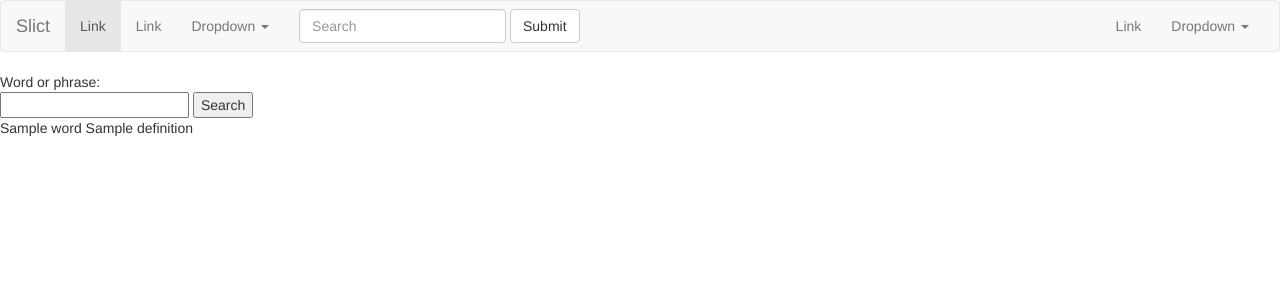
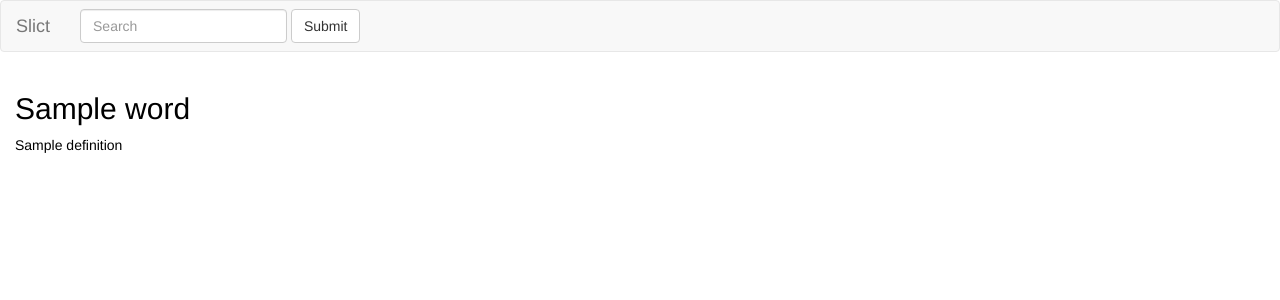
Before and after one commit to uglyboxer/slang, a Django app: template dict/templates/home.html in a window 1280 px wide. Shown: the top 300 px of the page. Run offline with Django 3.2, Linux system fonts and the light colour scheme; the template is opened without the code that fills it: most values are stand-ins (such as "Sample title", 1, 10 or a date in 2020); some libraries are stand-ins or nearby versions.

Commit message:
Add js reqs

```diff
--- a/dict/templates/base.html
+++ b/dict/templates/base.html
@@ -1,12 +1,10 @@
 <!DOCTYPE html>
-
 {% load staticfiles %}
-
 <html>
     <head>
         <title>{{ title }}</title>
         <link rel="stylesheet" href="//maxcdn.bootstrapcdn.com/bootstrap/3.2.0/css/bootstrap.min.css">
-<link href="{% static 'css/blog.css' %}" rel='stylesheet' />
+        <link href="{% static 'css/main.css' %}" rel='stylesheet' />
     </head>
     <body>
         <nav class="navbar navbar-default">
@@ -21,49 +19,21 @@
                     </button>
                     <a class="navbar-brand" href="#">Slict</a>
                 </div>
-
                 <!-- Collect the nav links, forms, and other content for toggling -->
                 <div class="collapse navbar-collapse" id="bs-example-navbar-collapse-1">
-      <ul class="nav navbar-nav">
-        <li class="active"><a href="#">Link <span class="sr-only">(current)</span></a></li>
-        <li><a href="#">Link</a></li>
-        <li class="dropdown">
-          <a href="#" class="dropdown-toggle" data-toggle="dropdown" role="button" aria-haspopup="true" aria-expanded="false">Dropdown <span class="caret"></span></a>
-          <ul class="dropdown-menu">
-            <li><a href="#">Action</a></li>
-            <li><a href="#">Another action</a></li>
-            <li><a href="#">Something else here</a></li>
-            <li role="separator" class="divider"></li>
-            <li><a href="#">Separated link</a></li>
-            <li role="separator" class="divider"></li>
-            <li><a href="#">One more separated link</a></li>
-          </ul>
-        </li>
-      </ul>
                     <form class="navbar-form navbar-left" role="search" action="/search/" method="get">
                         <div class="form-group">
                             <input name="q" type="text" class="form-control" placeholder="Search">
                         </div>
                         <button type="submit" class="btn btn-default">Submit</button>
+
                     </form>
-      <ul class="nav navbar-nav navbar-right">
-        <li><a href="#">Link</a></li>
-        <li class="dropdown">
-          <a href="#" class="dropdown-toggle" data-toggle="dropdown" role="button" aria-haspopup="true" aria-expanded="false">Dropdown <span class="caret"></span></a>
-          <ul class="dropdown-menu">
-            <li><a href="#">Action</a></li>
-            <li><a href="#">Another action</a></li>
-            <li><a href="#">Something else here</a></li>
-            <li role="separator" class="divider"></li>
-            <li><a href="#">Separated link</a></li>
-          </ul>
-        </li>
-      </ul>
                     </div><!-- /.navbar-collapse -->
                     </div><!-- /.container-fluid -->
                 </nav>
-
                 {% block content %}
                 {% endblock %}
-
+                <!-- jQuery (necessary for Bootstrap's JavaScript plugins) -->
+                <script src="https://ajax.googleapis.com/ajax/libs/jquery/1.11.3/jquery.min.js"></script>
+                <script src="https://maxcdn.bootstrapcdn.com/bootstrap/3.3.6/js/bootstrap.min.js" integrity="sha384-0mSbJDEHialfmuBBQP6A4Qrprq5OVfW37PRR3j5ELqxss1yVqOtnepnHVP9aJ7xS" crossorigin="anonymous"></script>
             </body>
--- a/dict/templates/home.html
+++ b/dict/templates/home.html
@@ -1,10 +1,15 @@
 {% extends 'base.html' %}
-  {% block content %}
-    Word or phrase:
-    <form action="/search/" method="get">
-        <input type="text" name="q">
-        <input type="submit" value="Search">
-    </form>
-    {{ word }}
-    {{ definition }}
-  {% endblock %}
+{% block content %}
+<div class="container-fluid">
+  <div class="row">
+    <div class="col-sm-2">
+      <h2> {{ word }} </h2>
+    </div>
+  </div>
+  <div class="row">
+    <div class="col-sm-6">
+      <p> {{ definition }} </p>
+    </div>
+  </div>
+  </div>
+{% endblock %}
--- a/dict/views.py
+++ b/dict/views.py
@@ -24,7 +24,7 @@ def search(request):
     try:
         term_entry = Entry.objects.get(word=search_term)
         print('yup')
-        return render(request, 'home.html', {'title': 'home',
+        return render(request, 'home.html', {'title': 'Slictionary',
                                              'word': term_entry.word,
                                              'definition': term_entry.definition})
 
@@ -38,5 +38,6 @@ def search(request):
         entry = Entry(word=search_term, definition=ret_def, response1='',
                       response2='')
         entry.save()
-        return render(request, 'home.html', {'word': search_term,
+        return render(request, 'home.html', {'title': 'Slictionary',
+                                             'word': search_term,
                                              'definition': ret_def})
```
Also changed, not shown: db.sqlite3. Lines whose indentation alone changed are shown as unchanged.
